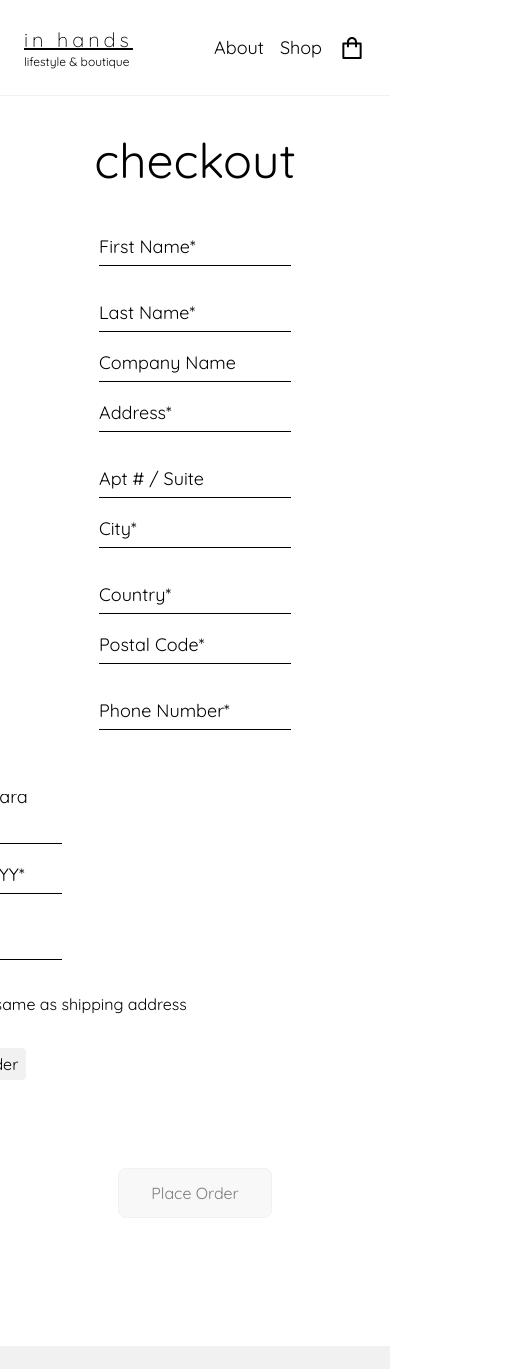
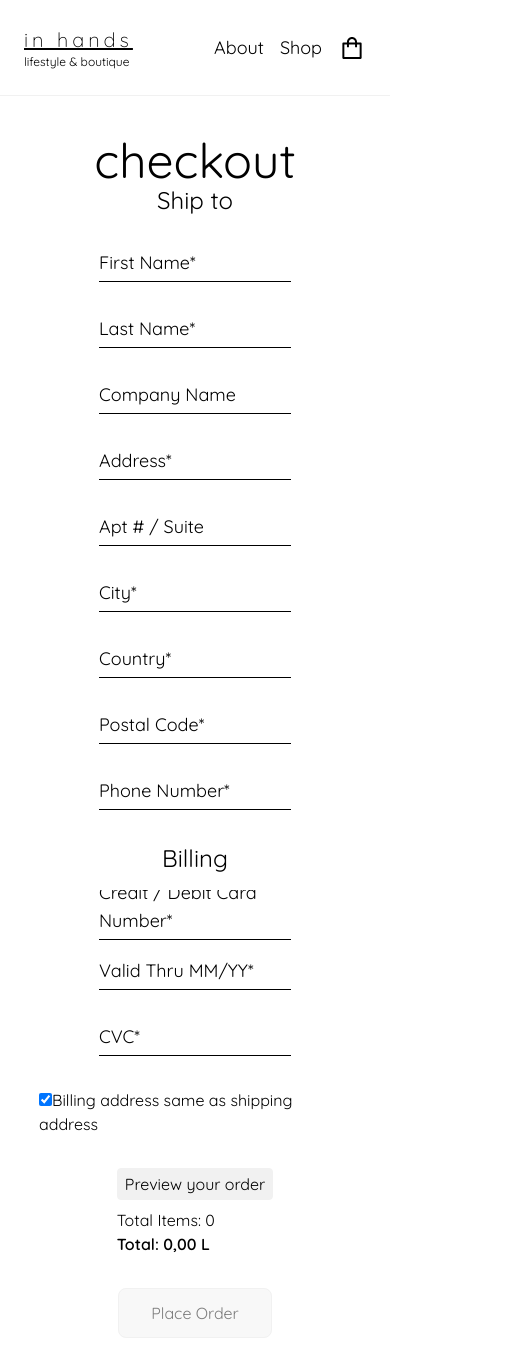
Before and after one commit to Stillwell-C/shoppingCart, a React (Create React App) app: page /checkout in a window 390 px wide. Shown: the top 1369 px of the page, 520 px wide, since content can reach past the window. Built offline with nearby package versions, Linux system fonts and the light colour scheme.

Commit message:
Adjust responsive widths

```diff
--- a/src/components/Checkout.tsx
+++ b/src/components/Checkout.tsx
@@ -117,7 +117,7 @@ const Checkout = () => {
   }, [error]);
 
   const CheckoutPage = (
-    <section className='mt-24 mb-32 mx-auto w-4/5 xl:w-[1024px] min-h-screen flex justify-center'>
+    <section className='mt-24 mb-32 mx-auto sm:w-[min(350px,90%)] w-4/5 xl:w-[1024px] min-h-screen flex justify-center'>
       <div className='flex flex-col items-center mt-10'>
         <h2 className='text-5xl'>checkout</h2>
         {error && (
@@ -132,7 +132,7 @@ const Checkout = () => {
           onSubmit={handleSubmit}
           noValidate
         >
-          <div className='flex flex-col justify-center items-start w-[650px]'>
+          <div className='flex flex-col justify-center items-center md:items-start w-full gap-4'>
             <h3 className='text-2xl'>Ship to</h3>
             <AddressInfo
               formState={formState}
@@ -141,7 +141,7 @@ const Checkout = () => {
             />
           </div>
 
-          <div className='flex flex-col justify-center items-start w-[650px]'>
+          <div className='flex flex-col justify-center items-center md:items-start w-full gap-4'>
             <h3 className='text-2xl'>Billing</h3>
             <CreditCard formState={formState} dispatch={dispatch} />
           </div>
@@ -161,7 +161,7 @@ const Checkout = () => {
           </div>
 
           {!sameBillingAddress && (
-            <div className='flex flex-col justify-center items-start w-[650px]'>
+            <div className='flex flex-col justify-center items-center md:items-start w-full gap-4'>
               <h3 className='text-2xl'>Billing Address</h3>
               <AddressInfo
                 formState={formState}
@@ -171,7 +171,7 @@ const Checkout = () => {
             </div>
           )}
 
-          <div className='w-[650px]'>
+          <div>
             {previewOrder && <OrderPreview cart={cart} />}
             <button
               className='grey-button'
```
